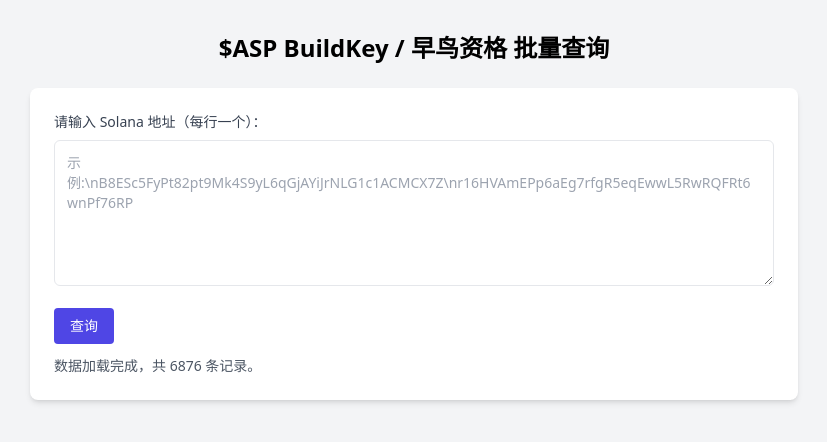
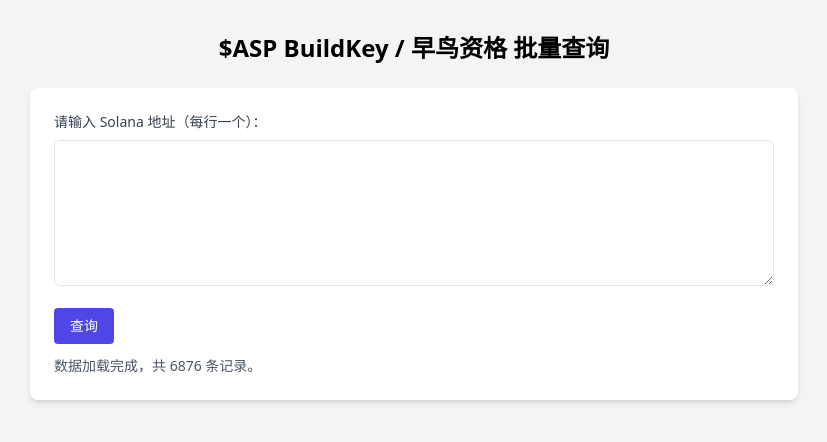
Before and after one commit to 7CCCCC21X/asp, a plain HTML site: page index.html in a window 1280 px wide. Shown: the whole page, without its empty margins (226-1053 px from the left). Drawn offline with nearby package versions, Linux system fonts and the light colour scheme.

Commit message:
Update index.html

```diff
--- a/index.html
+++ b/index.html
@@ -12,7 +12,7 @@
   <!-- 输入区 -->
   <div class="w-full max-w-3xl bg-white shadow-md rounded-lg p-6 mb-8">
     <label for="addrInput" class="block text-sm font-medium text-gray-700 mb-2">请输入 Solana 地址（每行一个）：</label>
-    <textarea id="addrInput" rows="6" class="w-full border rounded-md p-3 focus:ring-indigo-500 focus:border-indigo-500 text-sm placeholder-gray-400" placeholder="示例:\nB8ESc5FyPt82pt9Mk4S9yL6qGjAYiJrNLG1c1ACMCX7Z\nr16HVAmEPp6aEg7rfgR5eqEwwL5RwRQFRt6wnPf76RP"></textarea>
+    <textarea id="addrInput" rows="6" class="w-full border rounded-md p-3 focus:ring-indigo-500 focus:border-indigo-500 text-sm placeholder-gray-400" placeholder=""></textarea>
     <button id="searchBtn" class="mt-4 inline-flex items-center px-4 py-2 bg-indigo-600 hover:bg-indigo-700 text-white text-sm font-medium rounded">查询</button>
     <p id="statusMsg" class="text-sm text-gray-600 mt-3"></p>
   </div>
```
